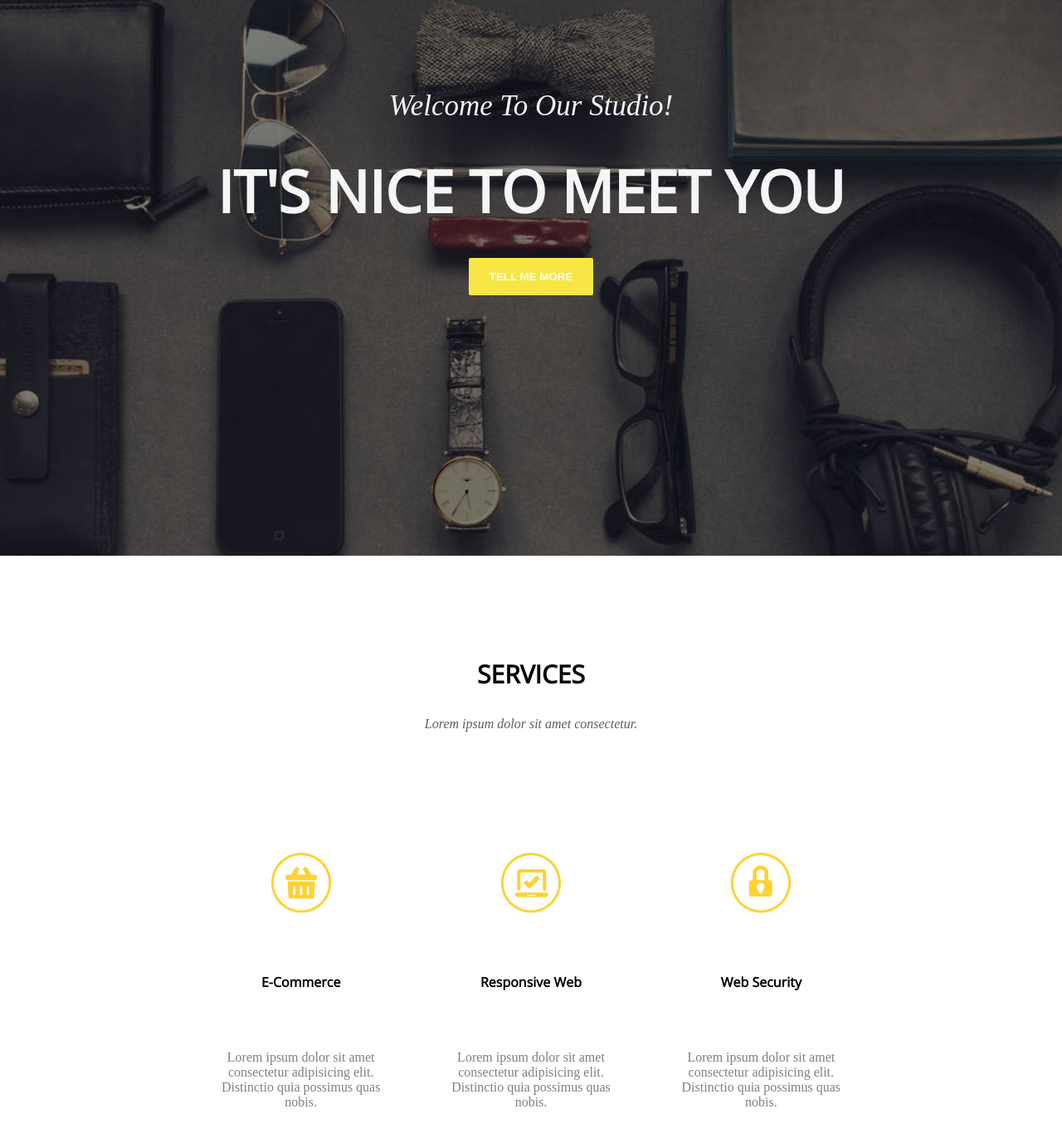
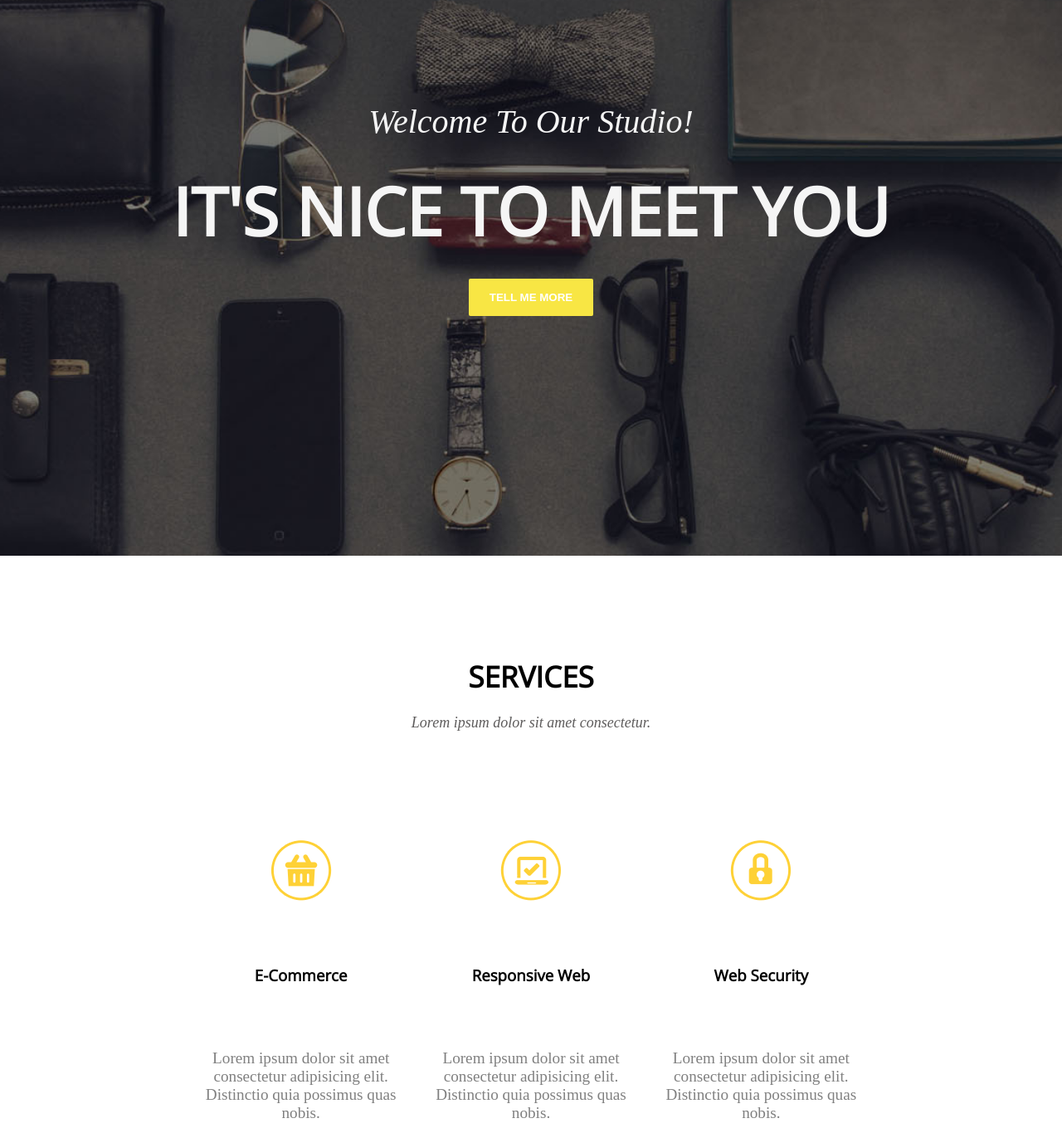
Before and after one commit to swag1223/Task, a plain HTML site: page index.html in a window 1280 px wide. Shown: the part 130-1496 px from the top of the page at 83% size. Drawn offline with nearby package versions, Linux system fonts and the light colour scheme.

Commit message:
🚀🚀

```diff
--- a/index.html
+++ b/index.html
@@ -35,7 +35,7 @@
       <div class="cards">
         <div class="card">
           <img src="./images/e-commerce.png" alt="ecommerce-logo" />
-          <h4>E-Commerce</h4>
+          <h3>E-Commerce</h3>
           <p>
             Lorem ipsum dolor sit amet consectetur adipisicing elit. Distinctio
             quia possimus quas nobis.
@@ -43,7 +43,7 @@
         </div>
         <div class="card">
           <img src="./images/responsive-web.png" alt="ecommerce-logo" />
-          <h4>Responsive Web</h4>
+          <h3>Responsive Web</h3>
           <p>
             Lorem ipsum dolor sit amet consectetur adipisicing elit. Distinctio
             quia possimus quas nobis.
@@ -51,7 +51,7 @@
         </div>
         <div class="card">
           <img src="./images/web-security.png" alt="ecommerce-logo" />
-          <h4>Web Security</h4>
+          <h3>Web Security</h3>
           <p>
             Lorem ipsum dolor sit amet consectetur adipisicing elit. Distinctio
             quia possimus quas nobis.
--- a/style.css
+++ b/style.css
@@ -46,7 +46,7 @@ nav a:hover {
 }
 
 .home .content {
-  margin-top: 120px;
+  margin-top: 140px;
   height: 40%;
   display: flex;
   flex-direction: column;
@@ -56,14 +56,14 @@ nav a:hover {
 
 .home .content .one {
   color: whitesmoke;
-  font-size: 35px;
+  font-size: 40px;
   font-weight: 400;
 }
 
 .home .content .two {
   color: whitesmoke;
   font-family: "Open Sans", sans-serif;
-  font-size: 70px;
+  font-size: 80px;
   font-weight: bolder;
 }
 .home .content button {
@@ -105,12 +105,13 @@ nav a:hover {
 
 .services .intro .title {
   font-family: "Open Sans", sans-serif;
-  font-size: 30px;
+  font-size: 35px;
   font-weight: 900;
 }
 
 .services .intro .sub-title {
   font-style: italic;
+  font-size: 18px;
   color: rgb(94, 92, 92);
 }
 
@@ -128,17 +129,17 @@ nav a:hover {
   flex-direction: column;
   justify-content: space-between;
   align-items: center;
-  padding: 25px;
+  padding: 10px;
   text-align: center;
 }
 
-.services .cards .card h4 {
+.services .cards .card h3 {
   font-family: "Open Sans", sans-serif;
 }
 
 .services .cards .card p {
   color: gray;
-  font-size: medium;
+  font-size: larger;
 }
 
 /* CONTACT US SECTION  */
```
